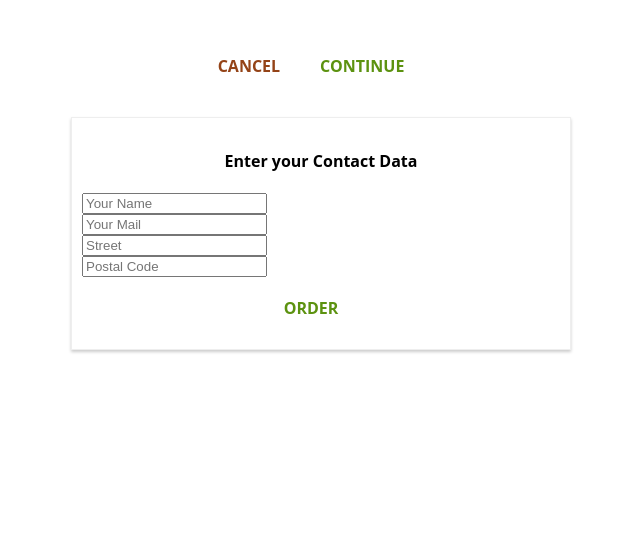
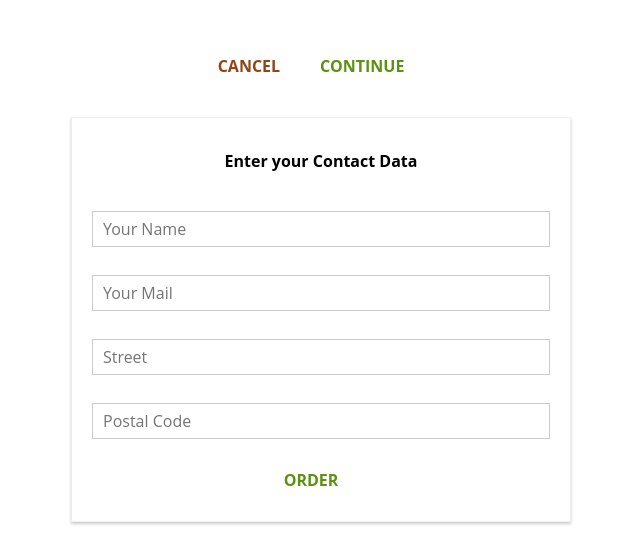
Before and after one commit to Vadym-Khvits/MyBurger, a React app: page /checkout/contact-data in a window 1280 px wide. Shown: the part 701-1243 px from the top of the page, without its empty margins (319-959 px from the left). Before the commit the page ends 1071 px from the top, so only its background shows below. Built offline with nearby package versions, Linux system fonts and the light colour scheme.

Commit message:
#13 01-03 Added Input component and styles

```diff
--- /dev/null
+++ b/src/components/UI/Input/Input.tsx
@@ -0,0 +1,55 @@
+import * as React from 'react';
+import * as classes from '../../../styles/components/UI.css';
+
+const input = (props: any) => {
+    let inputElement = null;
+
+    switch (props.inputtype) {
+        case ('input'):
+            inputElement = <input
+                className={classes.InputElement}
+                {...props}
+                onChange={props.changed} />;
+            break;
+        case ('textarea'):
+            inputElement = <textarea
+                className={classes.InputElement}
+                {...props.elementConfig}
+                value={props.value}
+                onChange={props.changed} />;
+            break;
+        case ('select'):
+            inputElement = (
+                <select
+                    className={classes.InputElement}
+                    value={props.value}
+                    onChange={props.changed}>
+                    {props.elementConfig.options.map((option: any) => (
+                        <option key={option.value} value={option.value}>
+                            {option.displayValue}
+                        </option>
+                   ))}
+                </select>
+           );
+            break;
+        default:
+            inputElement = <input
+                className={classes.InputElement}
+                {...props}
+                // {...props.elementConfig}
+                // type={props.type}
+                // name={props.name}
+                // placeholder={props.placeholder}
+                // value={props.value}
+                onChange={props.changed} />;
+    }
+
+    return (
+        <div className={classes.Input}>
+            <label className={classes.Label}>{props.label}</label>
+            {inputElement}
+        </div>
+   );
+};
+
+export default input;
--- a/src/containers/Checkout/ContactData/ContactData.tsx
+++ b/src/containers/Checkout/ContactData/ContactData.tsx
@@ -2,7 +2,8 @@ import * as React from 'react';
 import { Component } from 'react';
 import Button from '../../../components/UI/Button/Button';
 import Spinner from '../../../components/UI/Spinner/Spinner';
-import* as classes from '../../../styles/containers/Checkout.css';
+import Input from '../../../components/UI/Input/Input';
+import * as classes from '../../../styles/containers/Checkout.css';
 import axios from '../../../axios-orders';
 
 interface PassedProps {
@@ -38,26 +39,26 @@ class ContactData extends Component<PassedProps & any, any> {
             },
             deliveryMethod: 'fastest'
         }
-        axios.post( '/orders.json', order )
-            .then( response => {
+        axios.post('/orders.json', order)
+            .then(response => {
                 this.setState({ loading: false });
                 this.props.history.push('/');
-            } )
-            .catch( error => {
+            })
+            .catch(error => {
                 this.setState({ loading: false });
-            } );
+            });
     }
 
-    render () {
+    render() {
         let form = (
             <form>
-                <input className={classes.Input} type="text" name="name" placeholder="Your Name" />
-                <input className={classes.Input} type="email" name="email" placeholder="Your Mail" />
-                <input className={classes.Input} type="text" name="street" placeholder="Street" />
-                <input className={classes.Input} type="text" name="postal" placeholder="Postal Code" />
+                <Input inputtype="input" type="text" name="name" placeholder="Your Name" />
+                <Input inputtype="input" type="email" name="email" placeholder="Your Mail" />
+                <Input inputtype="input" type="text" name="street" placeholder="Street" />
+                <Input inputtype="input" type="text" name="postal" placeholder="Postal Code" />
                 <Button btnType="Success" clicked={this.orderHandler}>ORDER</Button>
             </form>
-        );
+       );
         if (this.state.loading) {
             form = <Spinner />;
         }
@@ -66,7 +67,7 @@ class ContactData extends Component<PassedProps & any, any> {
                 <h4>Enter your Contact Data</h4>
                 {form}
             </div>
-        );
+       );
     }
 }
 
--- a/src/styles/components/UI.css
+++ b/src/styles/components/UI.css
@@ -1,3 +1,4 @@
+/* Modal */
 .Modal {
     position: fixed;
     z-index: 500;
@@ -19,6 +20,7 @@
     }
 }
 
+/* Button */
 .Button {
     background-color: transparent;
     border: none;
@@ -44,6 +46,7 @@
     color: #944317;
 }
 
+/* Backdrop */
 .Backdrop {
     width: 100%;
     height: 100%;
@@ -122,3 +125,32 @@
     transform: rotate(360deg);
   }
 }
+
+/* Input */
+.Input {
+  width: 100%;
+  padding: 10px;
+  box-sizing: border-box;
+}
+
+.Label {
+  font-weight: bold;
+  display: block;
+  margin-bottom: 8px;
+}
+
+.InputElement {
+  outline: none;
+  border: 1px solid #ccc;
+  background-color: white;
+  font: inherit;
+  padding: 6px 10px;
+  display: block;
+  width: 100%;
+  box-sizing: border-box;
+}
+
+.InputElement:focus {
+  outline: none;
+  background-color: #ccc;
+}
--- a/src/styles/components/UI.css.d.ts
+++ b/src/styles/components/UI.css.d.ts
@@ -11,3 +11,9 @@ export const backdrop: string;
 export const Loader: string;
 export const loader: string;
 export const load2: string;
+export const Input: string;
+export const input: string;
+export const Label: string;
+export const label: string;
+export const InputElement: string;
+export const inputElement: string;
--- a/src/styles/containers/Checkout.css
+++ b/src/styles/containers/Checkout.css
@@ -10,10 +10,6 @@
     box-sizing: border-box;
 }
 
-.Input {
-    display: block;
-}
-
 @media (min-width: 600px) {
     .ContactData {
         width: 500px;
--- a/src/styles/containers/Checkout.css.d.ts
+++ b/src/styles/containers/Checkout.css.d.ts
@@ -1,4 +1,2 @@
 export const ContactData: string;
 export const contactData: string;
-export const Input: string;
-export const input: string;
```
